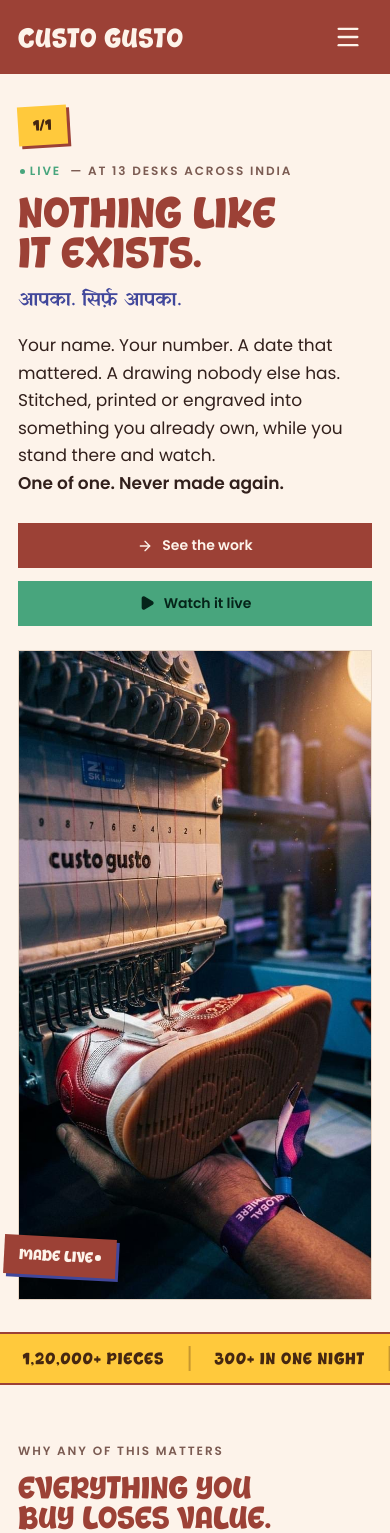
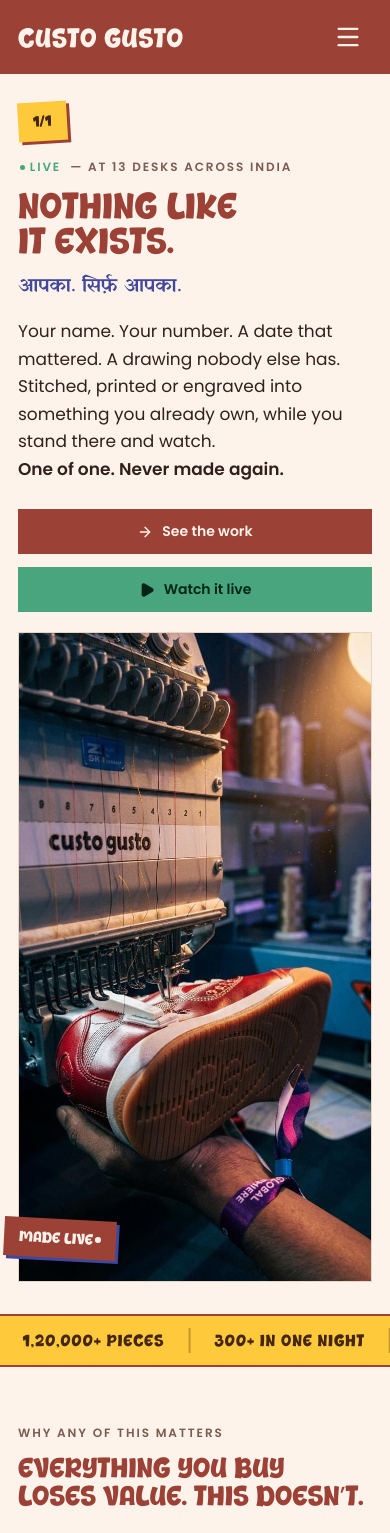
Before and after one commit to krishna9358/custo-gusto, a Next.js app: page / in a window 390 px wide. Shown: the top 1533 px of the page. Built offline with nearby package versions, Linux system fonts and the light colour scheme.

Commit message:
fix: refine hero responsive layout

```diff
--- a/app/globals.css
+++ b/app/globals.css
@@ -145,25 +145,25 @@
   font-weight:600;margin:0 0 12px;display:flex;align-items:center;gap:9px;}
 .eyebrow .liv{color:var(--bagh);font-weight:700;}
 h1.big{font-family:'Best Curry','Poppins',sans-serif;font-weight:400;
-  font-size:clamp(40px,7.6vw,84px);line-height:.99;color:var(--brick);}
+  font-size:clamp(34px,5.5vw,72px);line-height:1.02;color:var(--brick);text-wrap:balance;overflow-wrap:break-word;}
 h2.big{font-family:'Best Curry','Poppins',sans-serif;font-weight:400;
-  font-size:clamp(29px,4.6vw,52px);line-height:1.04;color:var(--brick);}
+  font-size:clamp(26px,4vw,48px);line-height:1.05;color:var(--brick);text-wrap:balance;overflow-wrap:break-word;}
 h3.mid{font-family:'Best Curry','Poppins',sans-serif;font-weight:400;
   font-size:clamp(21px,2.4vw,27px);line-height:1.12;}
 .lead{font-size:clamp(17px,1.5vw,20.5px);max-width:60ch;color:var(--ink);}
 .sub{color:var(--soft);max-width:62ch;}
 
 /* ---- hero ---- */
-.hero{padding:clamp(32px,4vw,60px) 0 clamp(32px,4vw,60px);position:relative;overflow:hidden;}
-.hero-g{display:grid;grid-template-columns:1.1fr .9fr;gap:clamp(24px,4vw,56px);align-items:center;position:relative;}
+.hero{padding:clamp(28px,3.5vw,54px) 0 clamp(32px,4vw,56px);position:relative;}
+.hero-g{display:grid;grid-template-columns:minmax(0,1.15fr) minmax(0,0.85fr);gap:clamp(20px,3.5vw,48px);align-items:center;position:relative;}
 .hero-hi{font-size:clamp(19px,2vw,26px);color:var(--indigo);margin:14px 0 0;}
 .hero p.lead{margin-top:16px;}
 .hero .btns{margin-top:26px;}
-.hero-stk{position:absolute;top:-10px;right:0;z-index:2;}
-.hero-media{position:relative;}
+.hero-stk{position:absolute;top:-6px;right:0;z-index:2;}
+.hero-media{position:relative;max-width:92%;margin-left:auto;}
 .hero-media img{width:100%;height:auto;border:1px solid var(--rule);}
 .hero-badge{position:absolute;left:-14px;bottom:24px;z-index:3;}
-@media (max-width:860px){.hero-g{grid-template-columns:1fr;} .hero-stk{position:static;margin-bottom:16px;display:inline-block;}}
+@media (max-width:860px){.hero-g{grid-template-columns:1fr;} .hero-media{max-width:100%;margin-left:0;} .hero-stk{position:static;margin-bottom:16px;display:inline-block;}}
 
 /* ---- photo slots ---- */
 .ph-cap{font-size:13.5px;color:var(--soft);margin-top:6px;font-weight:500;}
```
